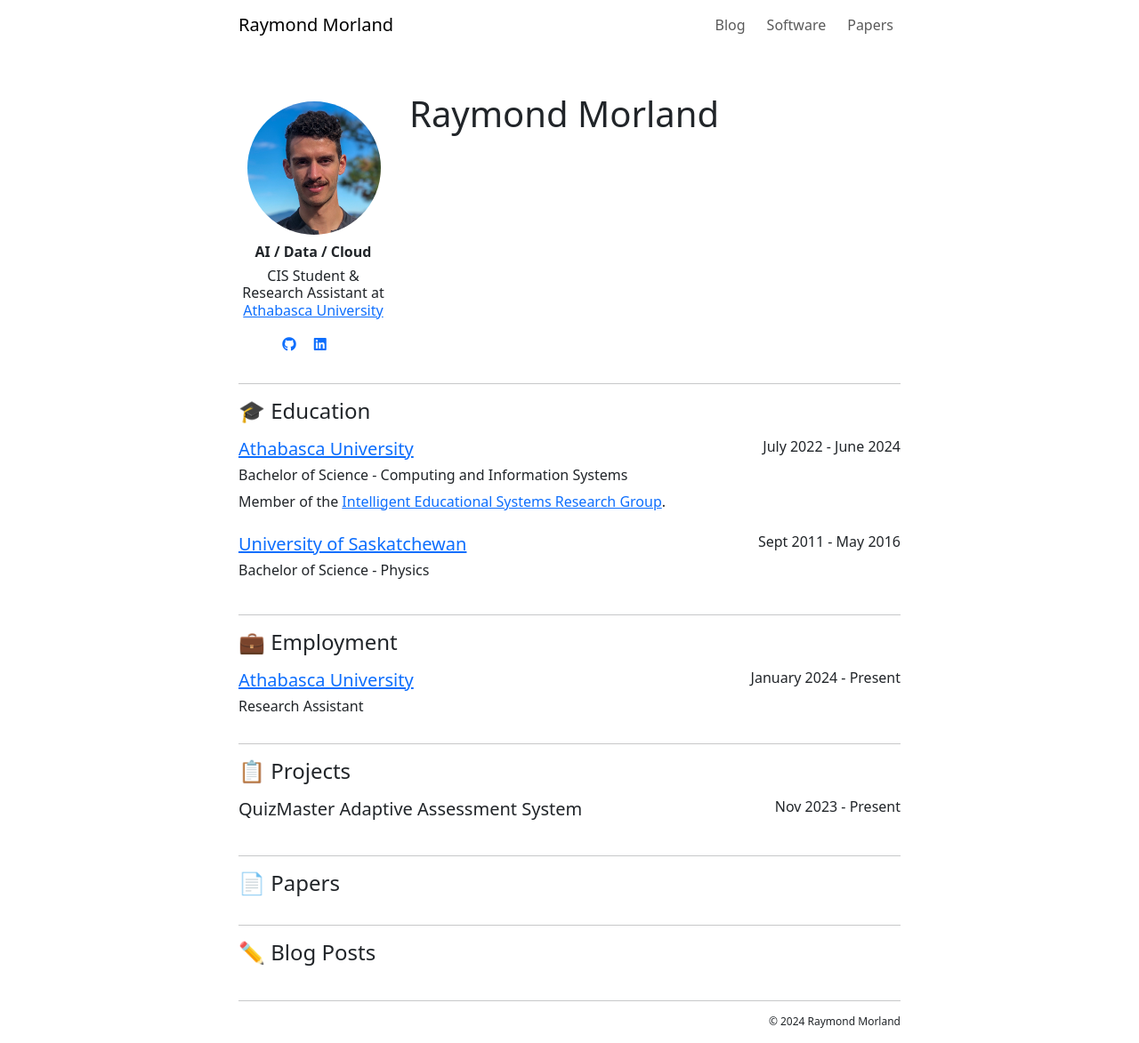
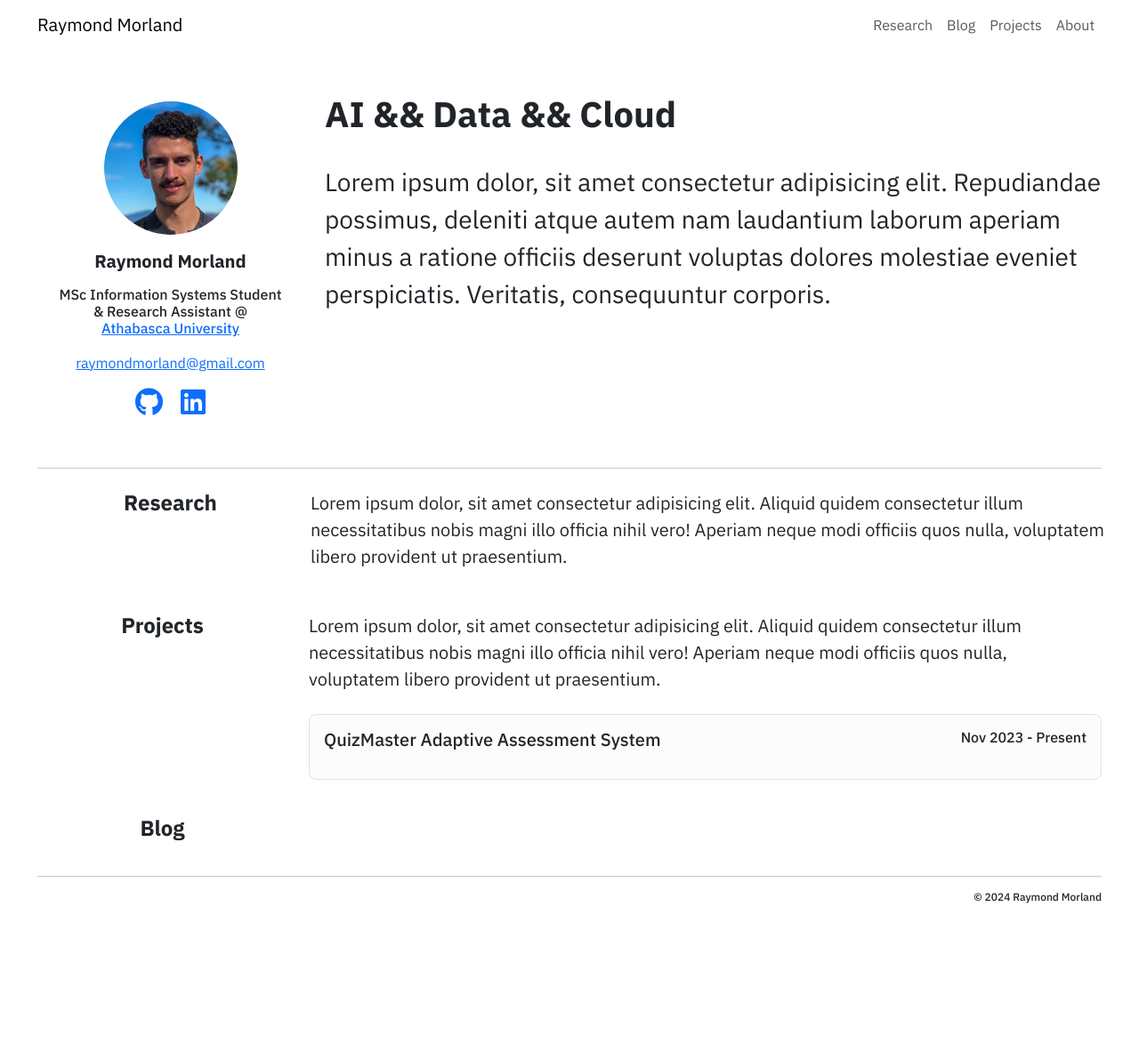
Before and after one commit to RayMorland/raymorland.github.io, a Jekyll site: the page built from _pages/index.md, in a window 1280 px wide and 1173 px high. Shown: the whole window at 89% size. Built offline with Jekyll 4.4.1, drawn with Linux system fonts in a browser that asks for light colours.

Commit message:
Work on home page

```diff
--- a/_includes/navigation.html
+++ b/_includes/navigation.html
@@ -1,11 +1,32 @@
-<nav class="navbar navbar-expand-lg navbar-light bg-white">
-    <div class="container">
-      <a class="navbar-brand" href="{{ site.baseurl }}/">Raymond Morland</a>
-      <ul class="navbar-nav flex-row gap-2">
-          <li class="nav-item"><a href="/blog" class=" nav-link">Blog</a></li>
-          <li class="nav-item"><a href="/software" class=" nav-link">Software</a></li>
-          <li class="nav-item"><a href="/papers" class=" nav-link">Papers</a></li>
-        </ul>
-      </div>
+<nav class="navbar navbar-expand-lg navbar-light bg-white sticky-top py-2">
+  <div class="container-fluid navbar-custom d-flex">
+    <a class="navbar-brand" href="/">Raymond Morland</a>
+    <button
+      class="navbar-toggler"
+      type="button"
+      data-bs-toggle="collapse"
+      data-bs-target="#navbarNavDropdown"
+      aria-controls="navbarNavDropdown"
+      aria-expanded="false"
+      aria-label="Toggle navigation"
+    >
+      <span class="navbar-toggler-icon"></span>
+    </button>
+    <div class="collapse navbar-collapse" id="navbarNavDropdown">
+      <ul class="navbar-nav ms-auto">
+        <li class="nav-item">
+          <a class="nav-link" href="#">Research</a>
+        </li>
+        <li class="nav-item">
+          <a class="nav-link" href="/blog">Blog</a>
+        </li>
+        <li class="nav-item">
+          <a class="nav-link" href="#">Projects</a>
+        </li>
+        <li class="nav-item">
+          <a class="nav-link" href="/about">About</a>
+        </li>
+      </ul>
     </div>
-  </nav>
+  </div>
+</nav>
--- a/_layouts/default.html
+++ b/_layouts/default.html
@@ -14,6 +14,13 @@
 
     <link rel="stylesheet" href="https://cdnjs.cloudflare.com/ajax/libs/font-awesome/5.15.4/css/all.min.css">
 
+      <!-- Google Font: Roboto -->
+    <link rel="preconnect" href="https://fonts.googleapis.com" />
+    <link
+      rel="preconnect"
+      href="https://fonts.gstatic.com"
+      crossorigin />
+    <link href="https://fonts.googleapis.com/css2?family=Roboto:wght@400;700&display=swap" rel="stylesheet" />
 
     {% if page.katex %}
       <link
--- a/_layouts/home.html
+++ b/_layouts/home.html
@@ -2,33 +2,34 @@
 layout: default
 ---
 
-<div class="container">
-  <div class="row mb-4">
-    <div class="col-md-3">
+<div class="container d-flex flex-column gap-2">
+  <div class="d-flex flex-row gap-4 mb-4">
+    <div class="col-md-3 d-flex flex-column text-center px-4 gap-2 text-wrap">
       <div class="profile-image-container text-center">
         <img
           src="../assets/images/profile-img.JPEG"
           alt=""
           class="profile-image" />
       </div>
-      <div class="text-center">
-        <h4>
-          <b>AI / Data / Cloud</b>
-        </h4>
+      <div class="text-center d-flex flex-column gap-2">
+        <h3 class="fw-bolder">
+          Raymond Morland
+        </h3>
         <h4 class="">
-          CIS Student & Research Assistant at
+          MSc Information Systems Student & Research Assistant @
           <a
             href="https://www.athabascau.ca/science-and-technology/about/discover-our-academic-disciplines/school-of-computing-and-information-systems.html"
             target="_blank"
             rel="noopener noreferrer">Athabasca University</a>
         </h4>
+        <a href="mailto:raymondmorland@gmail.com" class="text-wrap">raymondmorland@gmail.com</a>
         <div class="d-flex flex-row justify-content-center gap-1">
           <div class="p-2">
             <a
               href="https://github.com/RayMorland"
               target="_blank"
               rel="noopener noreferrer">
-              <i class="fab fa-github"></i>
+              <i class="fab fa-github fa-2x"></i>
             </a>
           </div>
           <div class="p-2">
@@ -36,67 +37,39 @@ layout: default
               href="https://www.linkedin.com/in/raymorland"
               target="_blank"
               rel="noopener noreferrer">
-              <i class="fab fa-linkedin"></i>
+              <i class="fab fa-linkedin fa-2x"></i>
             </a>
           </div>
-          <div class="p-2"></div>
+        {% comment %} <div class="p-2"></div> {% endcomment %}
         </div>
       </div>
     </div>
-    <div class="col-md-9">
-      <h1>Raymond Morland</h1>
-      <p></p>
+    <div class="col-md-9 d-flex flex-column gap-4">
+      <h1 class="text-center text-md-start fw-bolder">
+        <b>AI  &&  Data  &&  Cloud</b>
+      </h1>
+      <p class="fs-3">Lorem ipsum dolor, sit amet consectetur adipisicing elit. Repudiandae possimus, deleniti atque autem nam laudantium laborum aperiam minus a ratione officiis deserunt voluptas dolores molestiae eveniet perspiciatis. Veritatis, consequuntur corporis.</p>
     </div>
   </div>
   <hr/>
+  <div class="d-flex flex-column gap-4">
+    <div class="d-flex flex-row gap-2 mb-2">
+      <div class="col-md-3 px-4">
+        <h2 class="mb-3 text-center fw-bolder">Research</h2>
+      </div>
+      <div class="col-md-9">
+        <p class="fs-5">Lorem ipsum dolor, sit amet consectetur adipisicing elit. Aliquid quidem consectetur illum necessitatibus nobis magni illo officia nihil vero! Aperiam neque modi officiis quos nulla, voluptatem libero provident ut praesentium.</p>
+      </div>
+    </div>
+    {% comment %} <hr> {% endcomment %}
     <div class="row mb-2">
-    <h2 class="mb-3">&#x1F393; Education</h2>
-    {% for education in site.data.education %}
-      <div class="d-flex flex-row justify-content-between mb-2">
-        <div>
-          <a
-            href="{{ education.link }}"
-            target="_blank"
-            rel="noopener noreferrer">
-            <h3>{{ education.school }}</h3>
-          </a>
-          <h4>
-            {{ education.degree }} - {{ education.major }}
-          </h4>
-          <p>{{ education.description }}</p>
+      <div class="col-md-3">
+        <h2 class="mb-3 text-center fw-bolder">Projects</h2>
       </div>
-
-        <h4>{{ education.startMonth }} {{ education.startYear }} - {{ education.endMonth }} {{ education.endYear }}</h4>
-      </div>
-    {% endfor %}
-  </div>
-  <hr/>
-  <div class="row mb-2">
-    <h2 class="mb-3">💼 Employment</h2>
-    {% for job in site.data.employment %}
-      <div class="d-flex flex-row justify-content-between mb-2">
-        <div>
-          <a
-            href="{{ job.link }}"
-            target="_blank"
-            rel="noopener noreferrer">
-            <h3>{{ job.employer }}</h3>
-
-          </a>
-          <h4>{{ job.department }}</h4>
-          <h4>
-            {{ job.title }}</h4>
-        </div>
-
-        <h4>{{ job.startMonth }} {{ job.startYear }} - {{ job.endMonth }} {{ job.endYear }}</h4>
-      </div>
-    {% endfor %}
-  </div>
-  <hr>
-  <div class="row mb-2">
-    <h2 class="mb-3">📋 Projects</h2>
+      <div class="col-md-9 d-flex flex-column gap-2">
+        <p class="fs-5">Lorem ipsum dolor, sit amet consectetur adipisicing elit. Aliquid quidem consectetur illum necessitatibus nobis magni illo officia nihil vero! Aperiam neque modi officiis quos nulla, voluptatem libero provident ut praesentium.</p>
         {% for project in site.data.projects %}
-      <div class="d-flex flex-row justify-content-between mb-2">
+          <div class="d-flex flex-row justify-content-between mb-2 border border-1 rounded-3 p-3 bg-light-subtle cursor-pointer" style="border-color: #6f42c1; border-width: 1px;">
             <div>
               <h3>{{ project.title }}</h3>
               <p>{{ project.description }}</p>
@@ -106,12 +79,14 @@ layout: default
           </div>
         {% endfor %}
       </div>
-  <hr/>
+    </div>
+    {% comment %} <hr/> {% endcomment %}
     <div class="row mb-2">
-    <h2 class="mb-3">📄 Papers</h2>
+
+      <div class="col-md-3">
+        <h2 class="mb-3 text-center fw-bolder">Blog</h2>
       </div>
-  <hr/>
-  <div class="row mb-2">
-    <h2 class="mb-3">✏️ Blog Posts</h2>
+      <div class="col-md-9"></div>
     </div>
   </div>
+</div>
--- a/_sass/_general.scss
+++ b/_sass/_general.scss
@@ -8,11 +8,10 @@
 
 body {
   font-size: 18px;
-  font-family: Arial;
   padding: 0 30px;
   min-height: 100vh;
   background-color: #f7f7f7;
-  font-family: "IBM Plex Sans", sans-serif;
+  font-family: "IBM Plex Sans", sans-serif !important;
 }
 
 ul {
@@ -60,9 +59,9 @@ h5 {
 }
 
 .container,
-.navbar,
+.navbar-custom,
 .footer {
-  max-width: 768px !important;
+  max-width: 1300px !important;
   margin-left: auto;
   margin-right: auto;
 }
--- a/assets/styles/main.scss
+++ b/assets/styles/main.scss
@@ -1,6 +1,5 @@
 ---
 ---
-
 @import 'general';
 @import 'components/navbar';
 @import 'pages/home';
```
Also changed, not shown: _pages/about.md (+46 -8 lines), _pages/projects.md (added, +21 -0 lines), _data/research.json (renamed from _data/papers.json), _posts/2024-04-10-welcome-to-jekyll.markdown (renamed from _drafts/2024-04-10-welcome-to-jekyll.markdown). Lines whose indentation alone changed are shown as unchanged.
